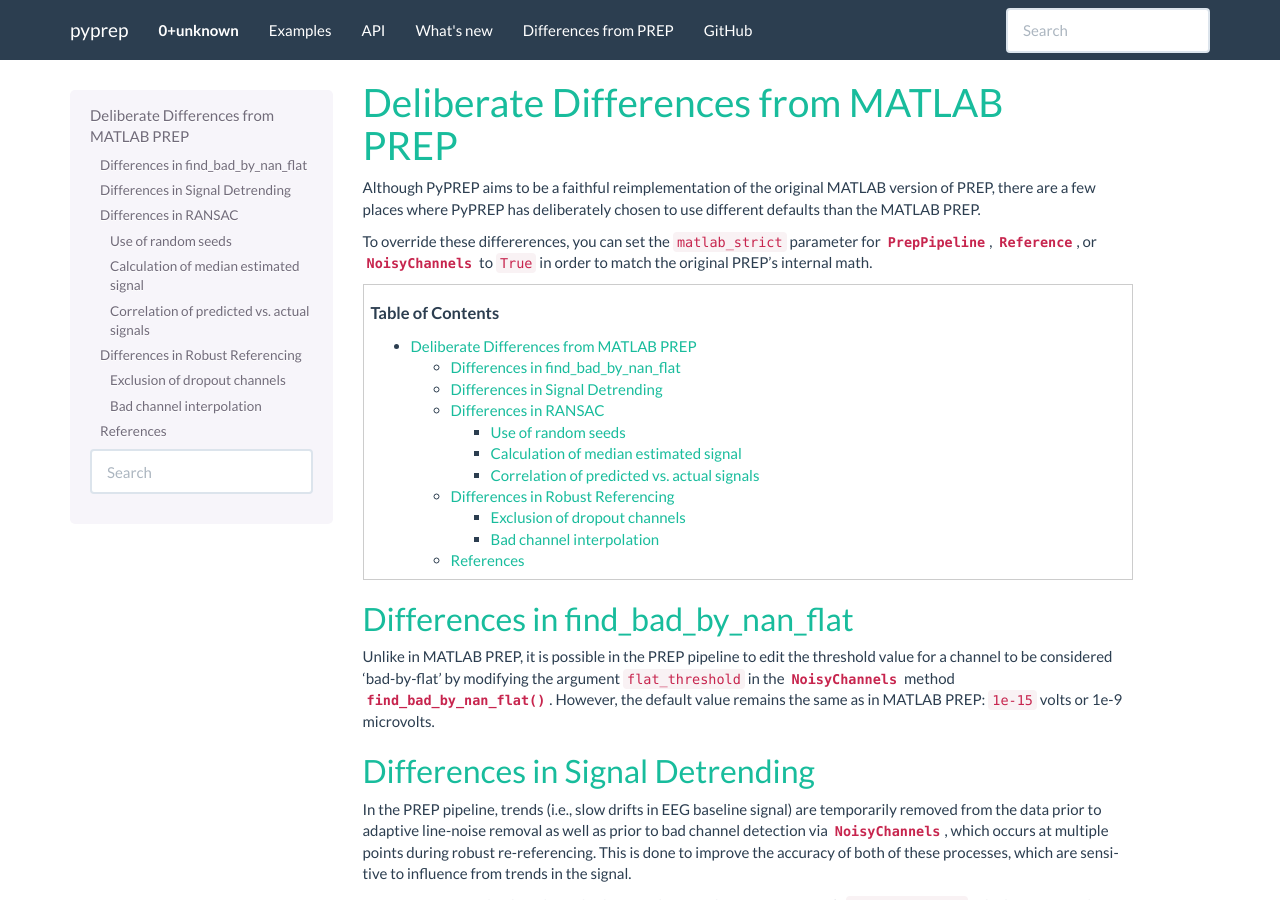
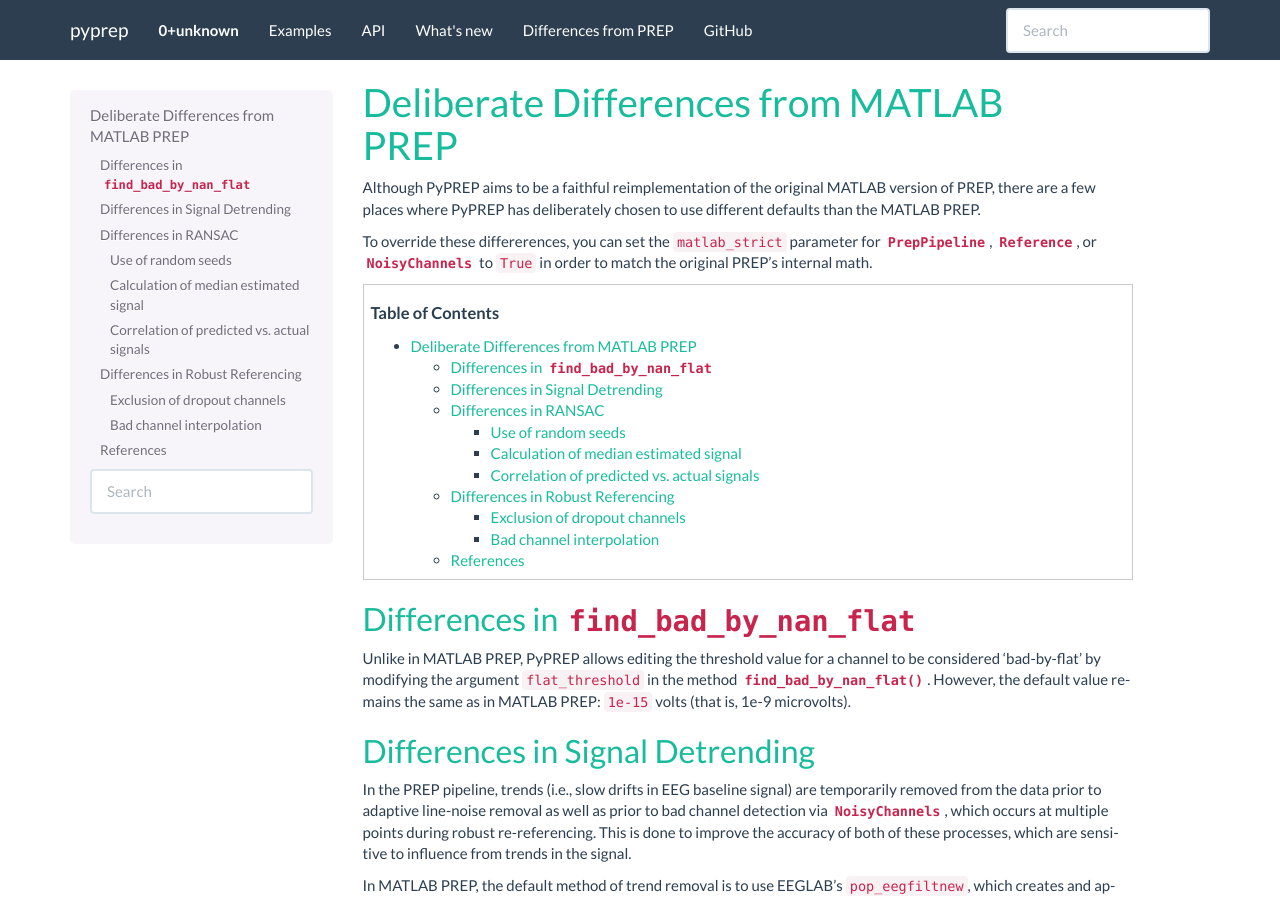
Before and after one commit to sappelhoff/pyprep, a Sphinx documentation site: the page built from docs/matlab_differences.rst, in a window 1280 px wide and 900 px high. Built offline with Sphinx 7.4.7, drawn with Linux system fonts in a browser that asks for light colours.

Commit message:
fix typos

```diff
--- a/docs/matlab_differences.rst
+++ b/docs/matlab_differences.rst
@@ -18,15 +18,14 @@
     :depth: 3
 
 
-Differences in find_bad_by_nan_flat
---------------------------------
+Differences in ``find_bad_by_nan_flat``
+---------------------------------------
 
-Unlike in MATLAB PREP, it is possible in the PREP pipeline to edit the
-threshold value for a channel to be considered 'bad-by-flat' by modifying the
-argument ``flat_threshold`` in the :class:`~pyprep.NoisyChannels` method
-:meth:`find_bad_by_nan_flat()`.
-However, the default value remains the same as in MATLAB PREP: ``1e-15`` volts or 1e-9 microvolts.
-
+Unlike in MATLAB PREP, PyPREP allows editing the threshold value for a channel
+to be considered 'bad-by-flat' by modifying the argument ``flat_threshold``
+in the method :meth:`~pyprep.NoisyChannels.find_bad_by_nan_flat`.
+However, the default value remains the same as in MATLAB PREP: ``1e-15`` volts
+(that is, 1e-9 microvolts).
 
 Differences in Signal Detrending
 --------------------------------
```
Also changed, not shown: 1 other file.
